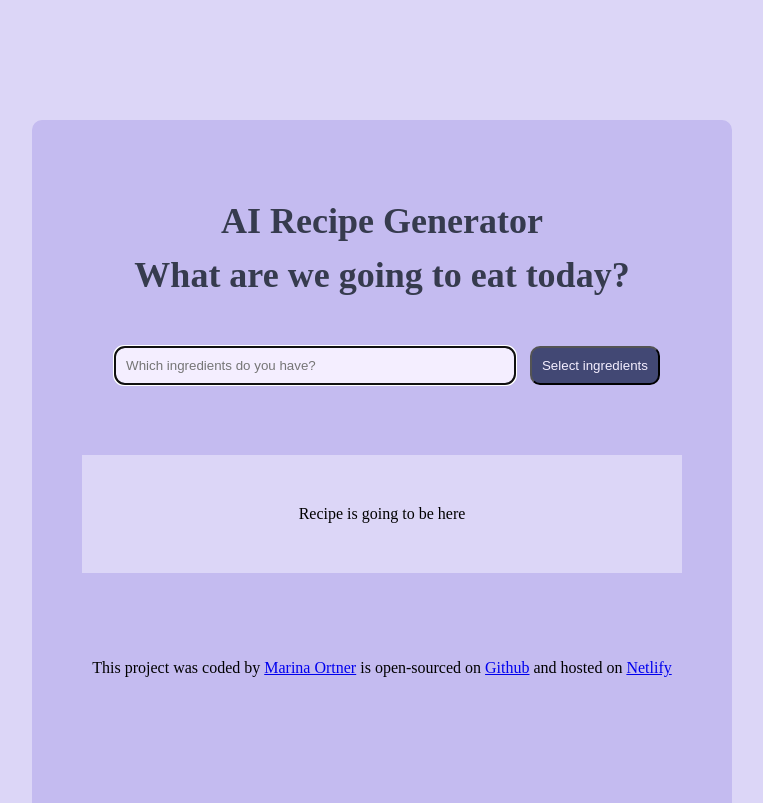
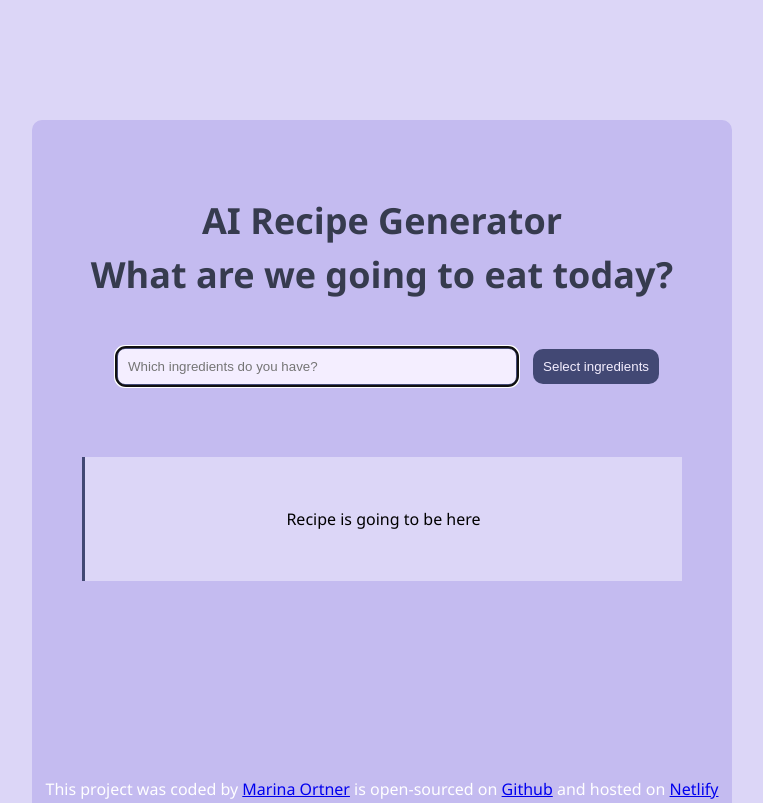
Before and after one commit to Marina-foodie/Add-on-Project-AI, a plain HTML site: page index.html in a window 1280 px wide. Shown: the top 803 px of the page, without its empty margins (258-1021 px from the left). Drawn offline with Linux system fonts and the light colour scheme.

Commit message:
updated the css

```diff
--- a/scr/index.css
+++ b/scr/index.css
@@ -1,5 +1,6 @@
 body {
   background: #dcd6f7;
+  font-family: "Segoe UI", Tahoma, Geneva, Verdana, sans-serif;
 }
 h1 {
   font-weight: 800px;
@@ -19,10 +20,13 @@ h1 {
   margin: 50px auto;
   padding: 50px;
   background: #dcd6f7;
+  line-height: 1.5;
+  border-left: 3px solid #424874;
 }
 #searchBar {
   border-radius: 10px;
   border-color: #424874;
+  border: 3px solid;
   box-shadow: none;
   color: #424874;
   width: 10cm;
@@ -33,12 +37,20 @@ h1 {
 #Submit {
   border-radius: 10px;
   background-color: #f4eeff;
+  border: none;
   box-shadow: none;
   color: #f4eeff;
   padding: 10px;
   margin: 10px 0px 10px 0px;
   background: #424874;
 }
-#inputBox {
-  background: ;
+
+footer {
+  position: fixed;
+  left: 0;
+  bottom: 0;
+  width: 100%;
+
+  color: white;
+  text-align: center;
 }
```
